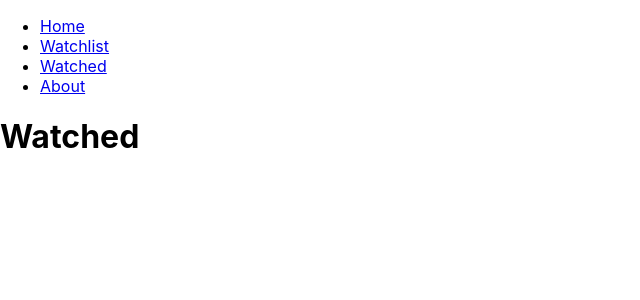
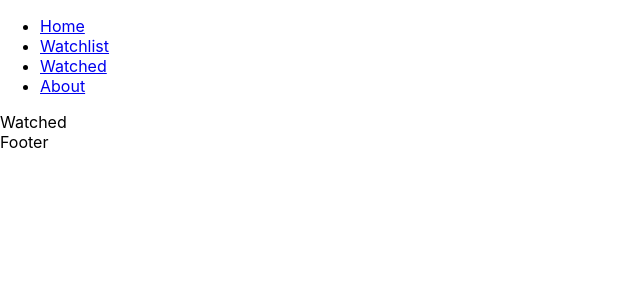
Before and after one commit to vlasopoulos/FullStackMovieDatabase, a React (Create React App) app in the folder src/main/frontend/: page /watched in a window 1280 px wide. Shown: the top 300 px of the page, without its empty margins (0-640 px from the left). Built offline with nearby package versions, Linux system fonts and the light colour scheme.

Commit message:
basic navbar

```diff
--- a/src/main/frontend/src/App.tsx
+++ b/src/main/frontend/src/App.tsx
@@ -1,15 +1,31 @@
 import React from 'react';
+import {
+  BrowserRouter,
+  Routes,
+  Route
+} from "react-router-dom";
 import logo from './logo.svg';
 import './App.css';
 import NavBar from './components/NavBar';
-import { BrowserRouter } from 'react-router-dom';
+import Home from "./pages/Home"
+import Watchlist from "./pages/Watchlist"
+import Watched from "./pages/Watched"
+import About from "./pages/About"
+import Footer from './components/Footer';
 
 function App() {
   return (
     <div className="App">
-
+      <BrowserRouter>
         <NavBar />
-
+        <Routes>
+          <Route path="/" element={<Home />} />
+          <Route path="watchlist" element={<Watchlist />} />
+          <Route path="watched" element={<Watched />} />
+          <Route path="about" element={<About />} />
+        </Routes>
+      </BrowserRouter>
+      <Footer />
     </div>
   );
 }
--- /dev/null
+++ b/src/main/frontend/src/components/Footer.tsx
@@ -0,0 +1,11 @@
+import React from 'react'
+
+type Props = {}
+
+const Footer = (props: Props) => {
+  return (
+    <div>Footer</div>
+  )
+}
+
+export default Footer
--- a/src/main/frontend/src/components/NavBar.tsx
+++ b/src/main/frontend/src/components/NavBar.tsx
@@ -1,15 +1,10 @@
 import React from 'react'
-import {
-  BrowserRouter,
-  Routes,
-  Route,
-  Link,
-} from "react-router-dom";
+import { Link } from "react-router-dom";
+
 type Props = {}
 
 const NavBar = (props: Props) => {
   return (
-    <BrowserRouter>
       <div className='navbar'>
         <nav>
           <ul>
@@ -19,14 +14,7 @@ const NavBar = (props: Props) => {
             <li><Link to="about">About</Link></li>
           </ul>
         </nav>
-        <Routes>
-        <Route path="/" element={<h1>Home</h1>} />
-        <Route path="watchlist" element={<h1>Watchlist</h1>} />
-        <Route path="watched" element={<h1>Watched</h1>} />
-        <Route path="about" element={<h1>About</h1>} />
-      </Routes>
       </div>
-    </BrowserRouter>
   )
 }
 
--- /dev/null
+++ b/src/main/frontend/src/pages/About.tsx
@@ -0,0 +1,11 @@
+import React from 'react'
+
+type Props = {}
+
+const About = (props: Props) => {
+  return (
+    <div>About</div>
+  )
+}
+
+export default About
--- /dev/null
+++ b/src/main/frontend/src/pages/Home.tsx
@@ -0,0 +1,11 @@
+import React from 'react'
+
+type Props = {}
+
+const Home = (props: Props) => {
+  return (
+    <div>Home</div>
+  )
+}
+
+export default Home
--- /dev/null
+++ b/src/main/frontend/src/pages/Watched.tsx
@@ -0,0 +1,11 @@
+import React from 'react'
+
+type Props = {}
+
+const Watched = (props: Props) => {
+  return (
+    <div>Watched</div>
+  )
+}
+
+export default Watched
--- /dev/null
+++ b/src/main/frontend/src/pages/Watchlist.tsx
@@ -0,0 +1,11 @@
+import React from 'react'
+
+type Props = {}
+
+const Watchlist = (props: Props) => {
+  return (
+    <div>Watchlist</div>
+  )
+}
+
+export default Watchlist
```
